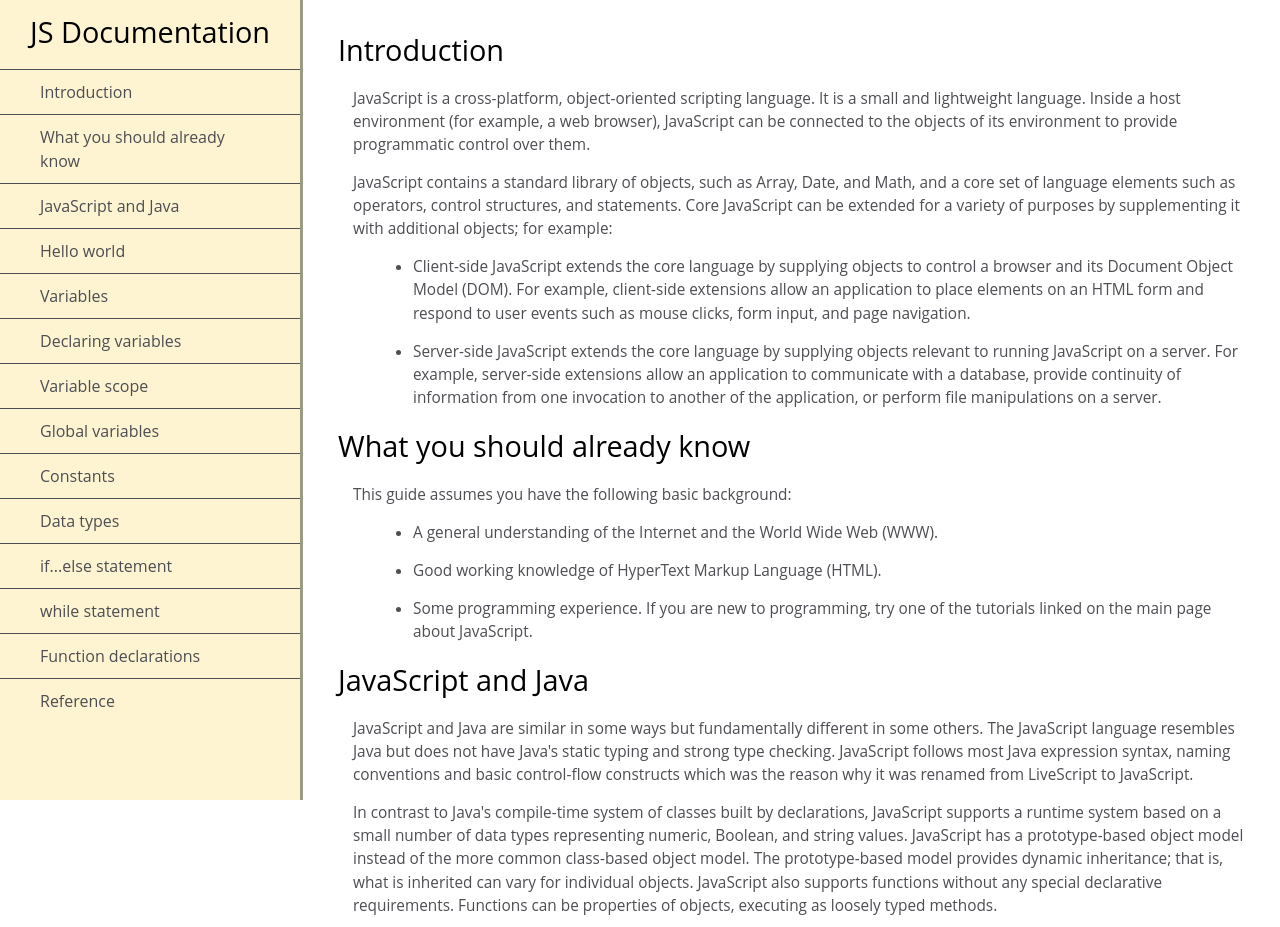
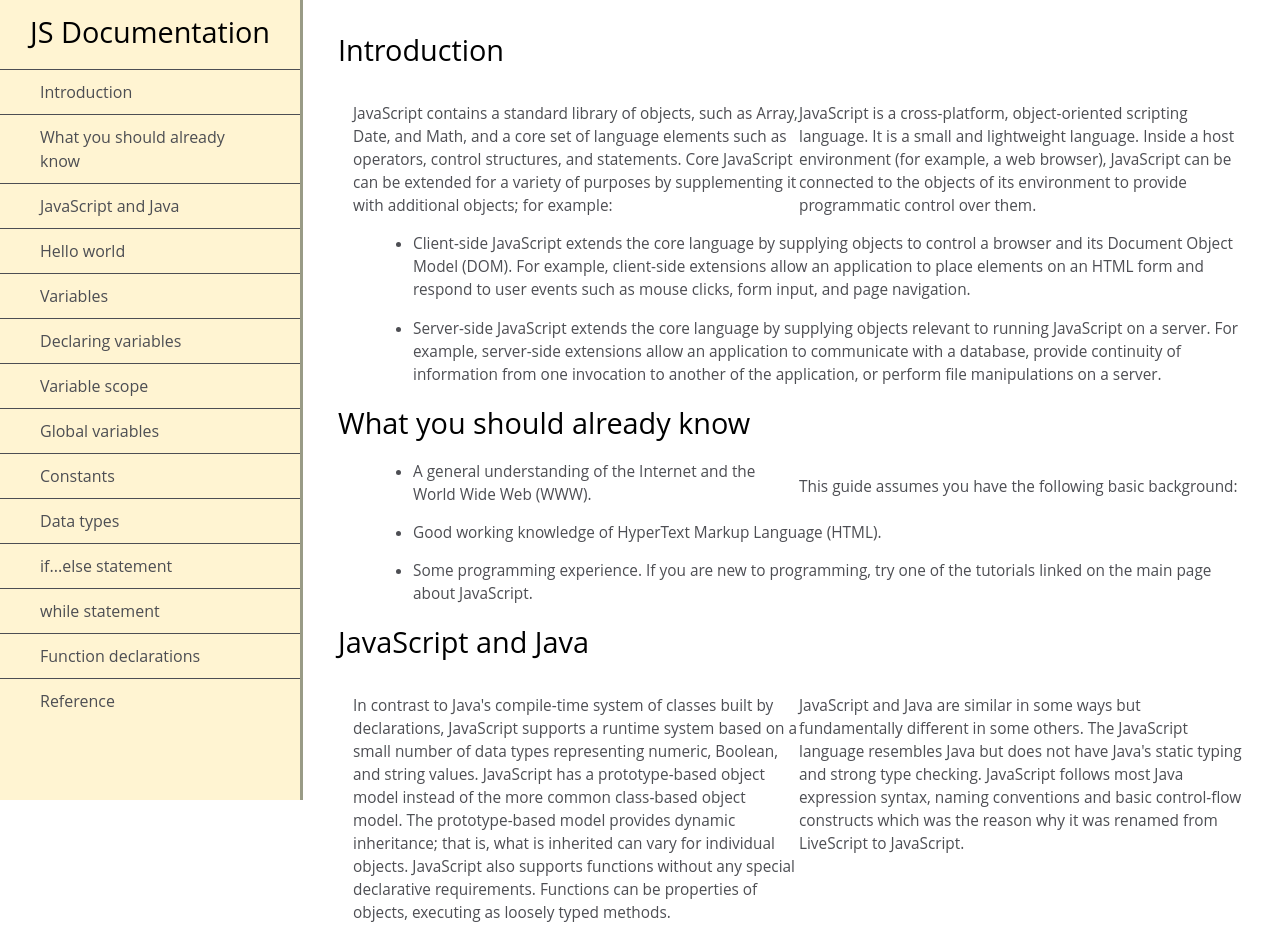
Before and after one commit to behnooshbeheshti/JS-Documentation, a plain HTML site: page index.html in a window 1280 px wide. Shown: the top 927 px of the page. Drawn offline with Linux system fonts and the light colour scheme.

Commit message:
Update style.css

```diff
--- a/src/style.css
+++ b/src/style.css
@@ -4,6 +4,7 @@ body {
   background-color: white;
   font-family: "Open Sans", Arial, sans-serif;
   line-height: 1.5;
+  display: flex;
 }
 
 #navbar {
@@ -84,3 +85,10 @@ code {
   margin: 10px;
   border-radius: 5px;
 }
+
+@media (min-width: 50em) {
+  p {
+    float: right;
+    width: 50%;
+  }
+}
```
